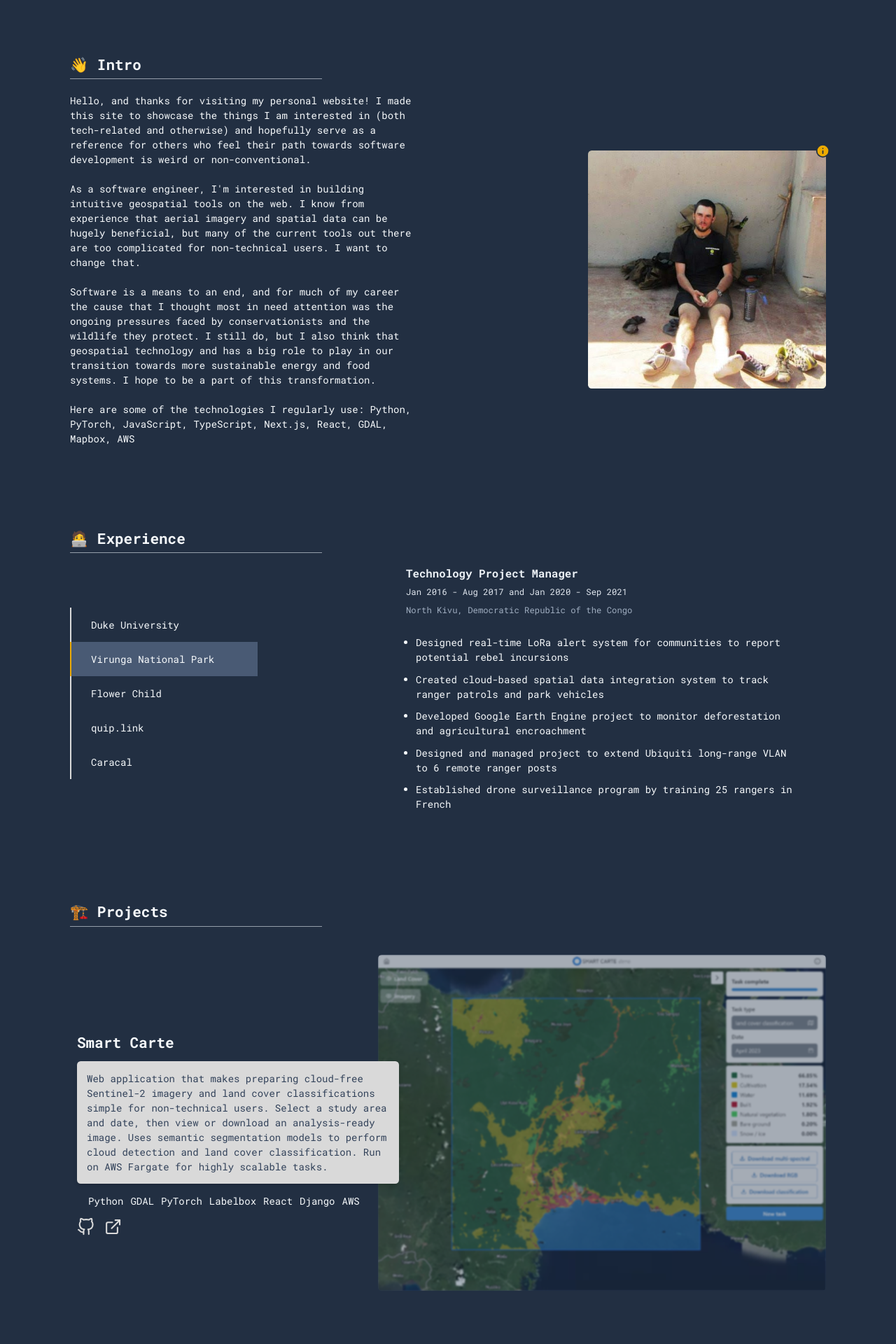
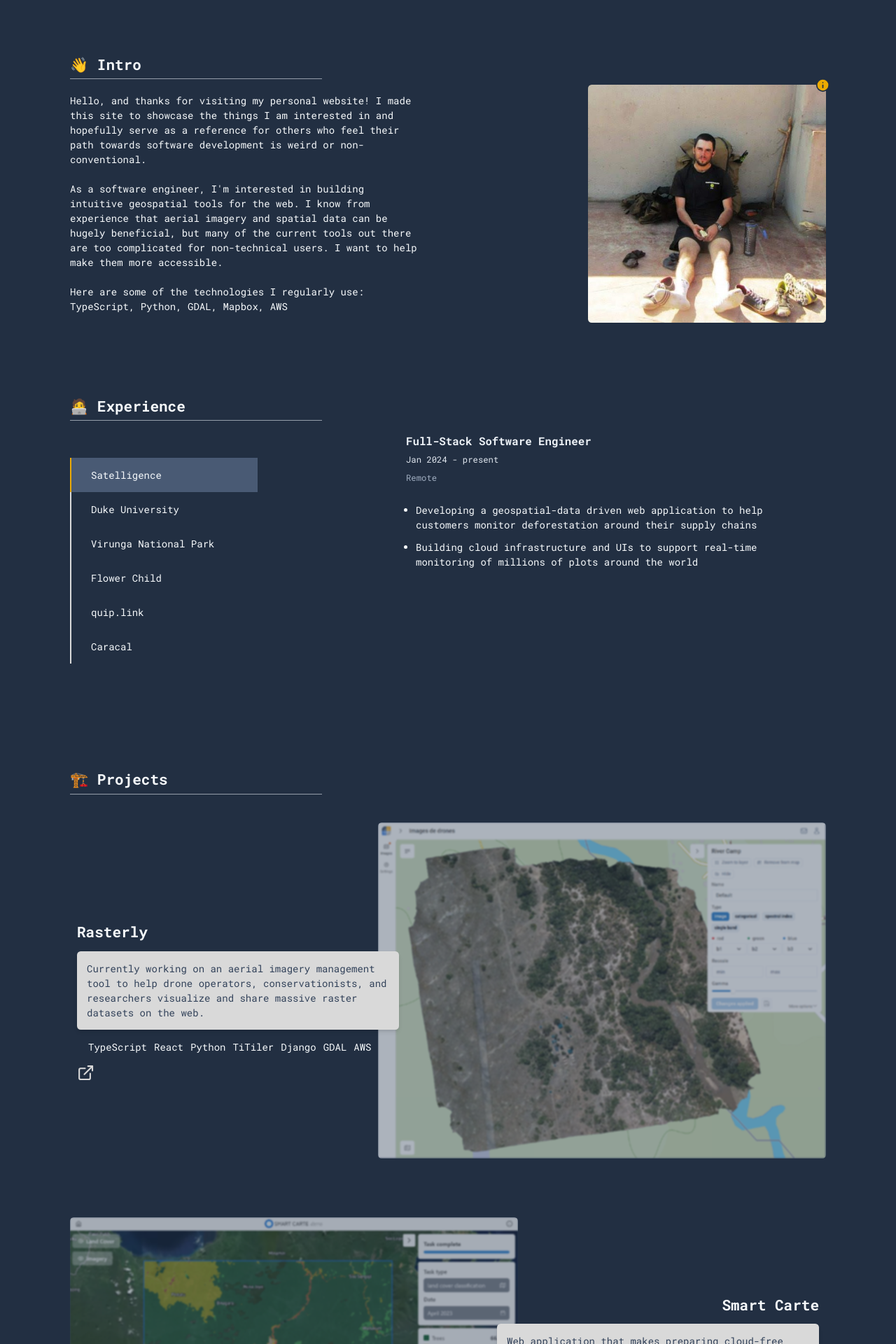
Before and after one commit to caseyslaught/casey-slaught-new-site, a Next.js app: page / in a window 1280 px wide. Shown: the part 720-2640 px from the top of the page at 70% size. Built offline with nearby package versions, Linux system fonts and the light colour scheme.

Commit message:
update text

```diff
--- a/components/ExperienceSection/index.tsx
+++ b/components/ExperienceSection/index.tsx
@@ -13,7 +13,7 @@ import {
 interface Props {}
 
 const ExperienceSection: React.FC<Props> = () => {
-  const [selectedJob, setSelectedJob] = useState("Virunga National Park");
+  const [selectedJob, setSelectedJob] = useState("Satelligence");
 
   return (
     <Flex
@@ -23,25 +23,13 @@ const ExperienceSection: React.FC<Props> = () => {
       align="flex-start"
       pb={["60px", "120px"]}
     >
-      <Flex
-        direction="column"
-        align="flex-start"
-        w="100%"
-        maxW="1080px"
-        m="0 auto"
-        color="gray.50"
-      >
+      <Flex direction="column" align="flex-start" w="100%" maxW="1080px" m="0 auto" color="gray.50">
         <VStack w={["100%", "100%", "360px"]} align="flex-start" mb="20px">
           <Heading fontSize={["xl", "2xl"]}>🧑‍💻 Experience</Heading>
           <Divider />
         </VStack>
 
-        <Flex
-          direction={["column", "column", "row"]}
-          align="center"
-          justify="flex-start"
-          w="100%"
-        >
+        <Flex direction={["column", "column", "row"]} align="center" justify="flex-start" w="100%">
           <Stack
             id="jobs-list"
             direction={["row", "row", "column"]}
@@ -65,9 +53,7 @@ const ExperienceSection: React.FC<Props> = () => {
                 borderLeft={["none", "none", "2px solid"]}
                 borderBottom={["2px solid", "2px solid", "none"]}
                 borderColor={
-                  job === selectedJob
-                    ? "accent.500 !important"
-                    : "secondary.200 !important"
+                  job === selectedJob ? "accent.500 !important" : "secondary.200 !important"
                 }
                 onClick={() => setSelectedJob(job)}
                 whiteSpace="nowrap"
@@ -120,18 +106,27 @@ interface JobType {
 }
 
 const jobs: JobType = {
+  Satelligence: {
+    role: "Full-Stack Software Engineer",
+    dateRange: "Jan 2024 - present",
+    location: "Remote",
+    points: [
+      "Developing a geospatial-data driven web application to help customers monitor deforestation around their supply chains",
+      "Building cloud infrastructure and UIs to support real-time monitoring of millions of plots around the world",
+    ],
+  },
   "Duke University": {
     role: "Master of Environmental Management",
     dateRange: "Aug 2021 - May 2023",
     location: "Durham, North Carolina",
     points: [
-      "Developed Smart Carte, thesis project on cloud-based remote sensing and neural network models to monitor deforestation in the tropics",
+      "Developed Smart Carte, a thesis project on cloud-based remote sensing and neural network models to monitor deforestation in the tropics",
       "Additional coursework in remote sensing, environmental statistics, resource economics, and entrepreneurship",
     ],
   },
   "Virunga National Park": {
     role: "Technology Project Manager",
-    dateRange: "Jan 2016 - Aug 2017 and Jan 2020 - Sep 2021",
+    dateRange: "Jan 2016 - Aug 2017 and Jan 2020 - Aug 2021",
     location: "North Kivu, Democratic Republic of the Congo",
     points: [
       "Designed real-time LoRa alert system for communities to report potential rebel incursions",
@@ -171,18 +166,6 @@ const jobs: JobType = {
       "Managed team of two remote programmers in the design and implementation of new features",
     ],
   },
-  /*
-  "Tuma Consulting": {
-    role: "Technology Consultant",
-    dateRange: "Sep 2017 - Jun 2018",
-    location: "Kigali, Rwanda",
-    points: [
-      "Founded technology consulting firm specializing in data visualization, geospatial analysis, and workshop facilitation",
-      "Developed a web-based platform for the Rwanda Development Board to track foreign investments in the country",
-      "Worked with Impact Hub Kigali and UNDP on Design Thinking workshops with local tech entrepreneurs",
-    ],
-  },
-  */
 };
 
 export default ExperienceSection;
--- a/components/IntroSection/index.tsx
+++ b/components/IntroSection/index.tsx
@@ -31,14 +31,7 @@ const IntroSection: React.FC<Props> = () => {
       align="flex-start"
       pb={["60px", "120px"]}
     >
-      <Flex
-        direction="column"
-        align="flex-start"
-        w="100%"
-        maxW="1080px"
-        m="0 auto"
-        color="gray.50"
-      >
+      <Flex direction="column" align="flex-start" w="100%" maxW="1080px" m="0 auto" color="gray.50">
         <VStack w={["100%", "100%", "360px"]} align="flex-start" mb="20px">
           <Heading fontSize={["xl", "2xl"]}>👋 Intro</Heading>
           <Divider />
@@ -60,32 +53,21 @@ const IntroSection: React.FC<Props> = () => {
             fontSize="1em"
           >
             <Text>
-              Hello, and thanks for visiting my personal website! I made this
-              site to showcase the things I am interested in (both tech-related
-              and otherwise) and hopefully serve as a reference for others who
-              feel their path towards software development is weird or
-              non-conventional.
+              Hello, and thanks for visiting my personal website! I made this site to showcase the
+              things I am interested in and hopefully serve as a reference for others who feel their
+              path towards software development is weird or non-conventional.
             </Text>
 
             <Text>
-              As a software engineer, I&apos;m interested in building intuitive
-              geospatial tools on the web. I know from experience that aerial
-              imagery and spatial data can be hugely beneficial, but many of the
-              current tools out there are too complicated for non-technical
-              users. I want to change that.
+              As a software engineer, I&apos;m interested in building intuitive geospatial tools for
+              the web. I know from experience that aerial imagery and spatial data can be hugely
+              beneficial, but many of the current tools out there are too complicated for
+              non-technical users. I want to help make them more accessible.
             </Text>
 
             <Text>
-              Software is a means to an end, and for much of my career the cause
-              that I thought most in need attention was the ongoing pressures
-              faced by conservationists and the wildlife they protect. I still
-              do, but I also think that geospatial technology and has a big role
-              to play in our transition towards more sustainable energy and food
-              systems. I hope to be a part of this transformation.
-            </Text>
-            <Text>
-              Here are some of the technologies I regularly use: Python,
-              PyTorch, JavaScript, TypeScript, Next.js, React, GDAL, Mapbox, AWS
+              Here are some of the technologies I regularly use: TypeScript, Python, GDAL, Mapbox,
+              AWS
             </Text>
           </VStack>
           <Box
@@ -94,10 +76,7 @@ const IntroSection: React.FC<Props> = () => {
             mt={["40px", "40px", "0px"]}
             zIndex={9}
           >
-            <Popover
-              placement={isMobileOrTablet ? "top-end" : "top-end"}
-              trigger="hover"
-            >
+            <Popover placement={isMobileOrTablet ? "top-end" : "top-end"} trigger="hover">
               <PopoverTrigger>
                 <Box position="absolute" top="-10px" right="-6px">
                   <Icon
@@ -120,20 +99,14 @@ const IntroSection: React.FC<Props> = () => {
                   What&apos;s going on here?
                 </PopoverHeader>
                 <PopoverBody fontSize="0.8em">
-                  In the summer of 2013 I finished an anti-poaching training
-                  program in South Africa after a final 50 kilometer trek
-                  through the bush.
+                  In the summer of 2013 I finished an anti-poaching training program in South Africa
+                  after a final 50 kilometer trek through the bush.
                 </PopoverBody>
               </PopoverContent>
             </Popover>
 
             <Box overflow="hidden" borderRadius="md">
-              <Image
-                src="/images/me.jpg"
-                alt="Picture of the author"
-                width={340}
-                height={340}
-              />
+              <Image src="/images/me.jpg" alt="Picture of the author" width={340} height={340} />
             </Box>
           </Box>
         </Flex>
--- a/components/ProjectsSection/index.tsx
+++ b/components/ProjectsSection/index.tsx
@@ -36,11 +36,7 @@ const ProjectsSection: React.FC<Props> = () => {
         color="gray.50"
         mb="40px"
       >
-        <VStack
-          w={["100%", "100%", "360px"]}
-          align="flex-start"
-          mb={["20px", "20px", "40px"]}
-        >
+        <VStack w={["100%", "100%", "360px"]} align="flex-start" mb={["20px", "20px", "40px"]}>
           <Heading fontSize={["xl", "2xl"]}>🏗️ Projects</Heading>
           <Divider />
         </VStack>
@@ -64,8 +60,8 @@ interface ItemProps {
   title: string;
   description: string;
   tech: string[];
-  github: string;
-  demo: string;
+  github?: string;
+  demo?: string;
   image: string;
 }
 
@@ -85,40 +81,24 @@ const ProjectItem: React.FC<ItemProps> = ({
       h={["520px", "500px", "480px"]}
       w="100%"
       align="center"
-      justify={
-        direction === "ltor" || isMobileOrTablet ? "flex-start" : "flex-end"
-      }
+      justify={direction === "ltor" || isMobileOrTablet ? "flex-start" : "flex-end"}
       position="relative"
     >
       <VStack
         w="100%"
         maxW="480px"
-        align={
-          direction === "ltor" || isMobileOrTablet ? "flex-start" : "flex-end"
-        }
+        align={direction === "ltor" || isMobileOrTablet ? "flex-start" : "flex-end"}
         mt={["10px", "40px"]}
         px={["10px", "24px", "10px"]}
         spacing={4}
         zIndex={999}
       >
         <Heading fontSize={["xl", "2xl"]}>{title}</Heading>
-        <Flex
-          bg="secondary.200"
-          color="primary.700"
-          p="1em"
-          borderRadius="md"
-          shadow="md"
-        >
+        <Flex bg="secondary.200" color="primary.700" p="1em" borderRadius="md" shadow="md">
           {description}
         </Flex>
 
-        <UnorderedList
-          display="flex"
-          flexWrap="wrap"
-          position="relative"
-          styleType="none"
-          px="2px"
-        >
+        <UnorderedList display="flex" flexWrap="wrap" position="relative" styleType="none" px="2px">
           {tech.map((t) => (
             <ListItem key={t} me="10px">
               {t}
@@ -134,11 +114,7 @@ const ProjectItem: React.FC<ItemProps> = ({
           )}
           {demo && (
             <Link href={demo} target="_blank">
-              <Icon
-                as={FiExternalLink}
-                fontSize="1.8em"
-                color="secondary.200"
-              />
+              <Icon as={FiExternalLink} fontSize="1.8em" color="secondary.200" />
             </Link>
           )}
         </HStack>
@@ -188,37 +164,34 @@ interface ProjectItemType {
   title: string;
   description: string;
   tech: string[];
-  github: string;
-  demo: string;
+  github?: string;
+  demo?: string;
   image: string;
 }
 
 const projects: ProjectItemType[] = [
+  {
+    title: "Rasterly",
+    description:
+      "Currently working on an aerial imagery management tool to help drone operators, conservationists, and researchers visualize and share massive raster datasets on the web.",
+    tech: ["TypeScript", "React", "Python", "TiTiler", "Django", "GDAL", "AWS"],
+    github: "",
+    demo: "https://rasterly.com",
+    image: "/images/rasterly.png",
+  },
   {
     title: "Smart Carte",
     description:
       "Web application that makes preparing cloud-free Sentinel-2 imagery and land cover classifications simple for non-technical users. Select a study area and date, then view or download an analysis-ready image. Uses semantic segmentation models to perform cloud detection and land cover classification. Run on AWS Fargate for highly scalable tasks.",
     tech: ["Python", "GDAL", "PyTorch", "Labelbox", "React", "Django", "AWS"],
     github: "https://github.com/caseyslaught/smartcarte-containers",
-    demo: "https://smartcarte.earth/demo/halmahera-nickel-apr-2023",
     image: "/images/smartcarte.png",
-  },
-  {
-    title: "SimpleDroneMaps",
-    description:
-      "Currently working on an aerial imagery management tool to help drone operators and researchers host orthomosaics, satellite imagery, and 3D models and share them easily with clients or colleagues. Visualization of very large assets is performed through map tiling and CDN setup with AWS S3 and CloudFront.",
-    tech: ["Python", "GDAL", "Next.js", "TypeScript", "Django", "AWS"],
-    github: "",
-    demo: "https://simpledronemaps.com",
-    image: "/images/simpledronemaps.png",
   },
   {
     title: "Virunga LoRa Alert System",
     description:
       "System that helps communities around Virunga National Park report sightings of dangerous rebel groups in real-time through LoRa alert buttons connected to a security dashboard and SMS service. Designed network infrastructure, configured LoRa devices and server, and built interface for viewing network of devices.",
     tech: ["Python", "LoRaWAN", "Chirpstack", "React", "AWS"],
-    github: "https://github.com/virunga/lora-alert-app",
-    demo: "",
     image: "/images/loraalertsystem.png",
   },
   {
```
Also changed, not shown: components/ContactSection/index.tsx (+4 -29 lines), components/HeroSection/index.tsx (+4 -11 lines), public/images/rasterly.png (added).
